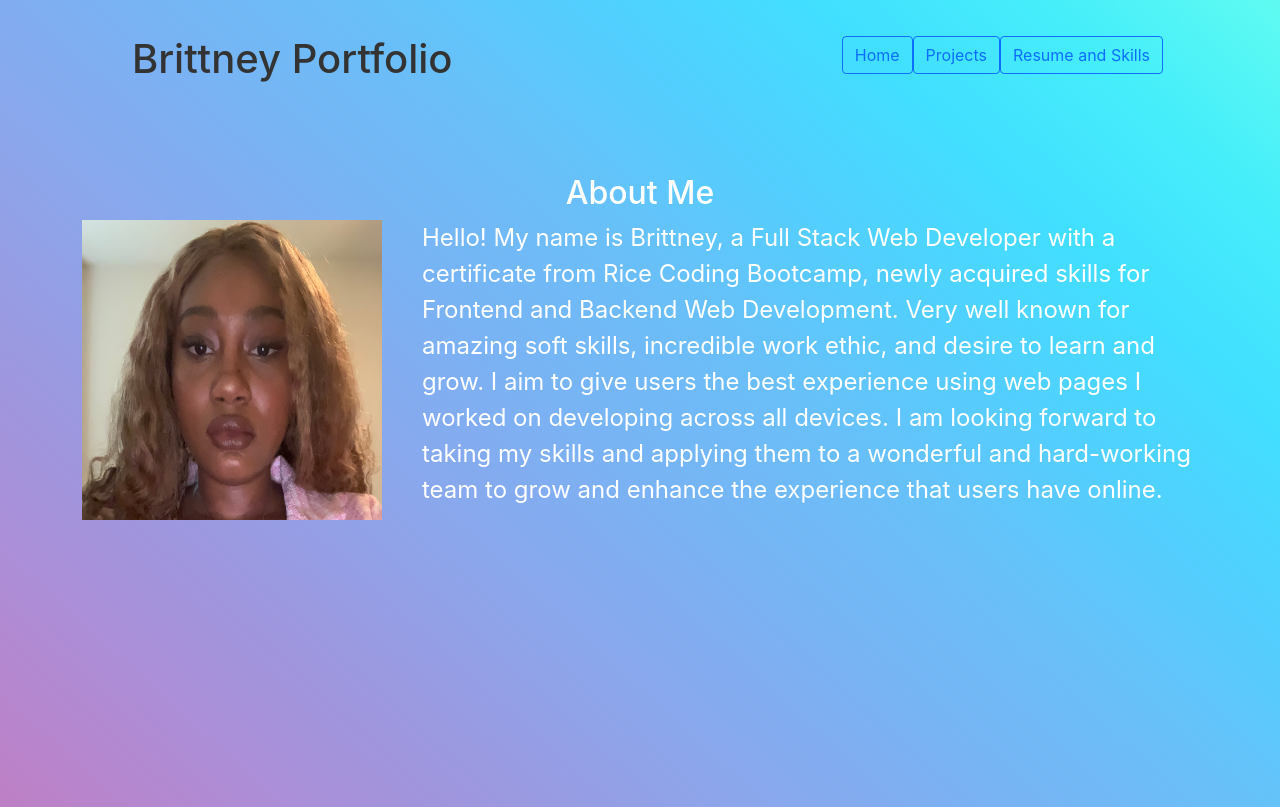
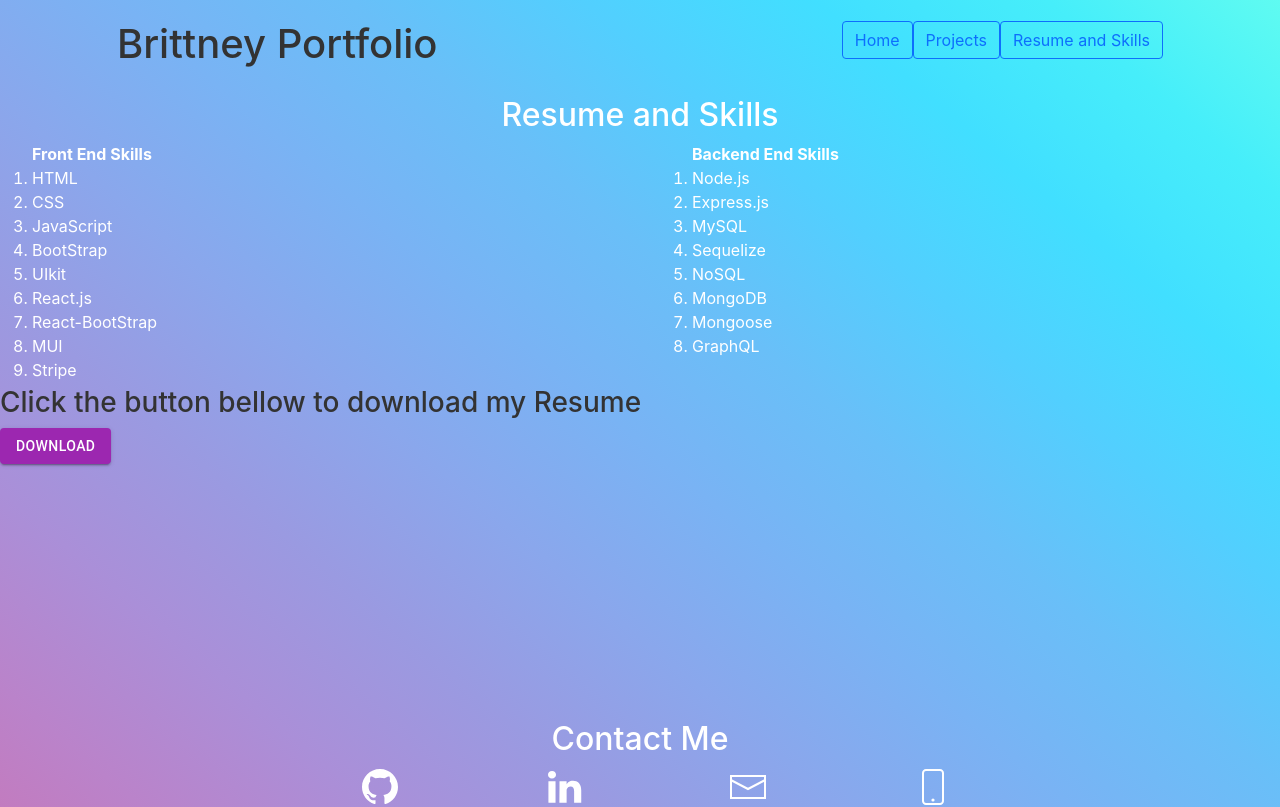
Before and after one commit to Brichardson117/brittney-react-portfolio, a React (Create React App) app in the folder brittney-portfolio/: page /resume in a window 1280 px wide. Shown: the top 807 px of the page. Built offline with nearby package versions, Linux system fonts and the light colour scheme.

Commit message:
added react router

```diff
--- a/brittney-portfolio/package.json
+++ b/brittney-portfolio/package.json
@@ -15,6 +15,7 @@
     "react": "^18.0.0",
     "react-bootstrap": "^2.4.0",
     "react-dom": "^18.0.0",
+    "react-router-dom": "^6.3.0",
     "react-scripts": "^2.1.3",
     "web-vitals": "^2.1.4"
   },
@@ -24,7 +25,7 @@
     "test": "react-scripts test",
     "eject": "react-scripts eject",
     "predeploy": "npm run build",
-     "deploy": "gh-pages -d build"
+    "deploy": "gh-pages -d build"
   },
   "eslintConfig": {
     "extends": [
--- a/brittney-portfolio/src/App.css
+++ b/brittney-portfolio/src/App.css
@@ -1,8 +1,11 @@
-html{
+* {
+  margin: 0;
+  padding: 0;
+}
+
+html {
   color: black;
   box-sizing: border-box;
-  height: 100%;
-
 }
 
 body {
@@ -21,13 +24,11 @@ body {
     #46eefa,
     #5ffbf1
   );
-  min-height: 100%;
   margin: 0;
   color: white;
-  overflow: hidden;
 }
 
-nav{
+nav {
   padding: 20px 35px;
   display: flex;
   justify-content: space-between;
@@ -37,12 +38,6 @@ nav{
   top: 0;
   background-position: 80%;
   color: white;
-
-}
-
-h1 {
-  padding: 15px;
-
 }
 
 h2 {
@@ -57,7 +52,6 @@ ul {
   justify-content: space-around;
   align-items: center;
   list-style: none;
-
 }
 
 li a {
@@ -72,14 +66,17 @@ footer {
   color: white;
   text-align: center;
   padding: 20%;
+  margin-top: auto;
 }
 
 .about-me {
   color: white;
 }
 
-
 @media screen and (max-width: 980px) {
+  h1 {
+    text-align: center;
+  }
   nav {
     padding-bottom: 0;
     justify-content: center;
@@ -90,6 +87,9 @@ footer {
 }
 
 @media screen and (max-width: 768px) {
+  h1 {
+    text-align: center;
+  }
   nav {
     padding-bottom: 0;
     justify-content: center;
@@ -99,6 +99,9 @@ footer {
 }
 
 @media screen and (max-width: 575px) {
+  h1 {
+    text-align: center;
+  }
   nav {
     padding-bottom: 0;
     justify-content: center;
--- a/brittney-portfolio/src/App.js
+++ b/brittney-portfolio/src/App.js
@@ -1,13 +1,25 @@
 import React from "react";
-import PortfolioContainer from "./Container";
+
 import Footer from "./componets/Footer";
+import NavTabs from "./componets/Nav";
+import Home from "./componets/Home";
+import Projects from "./componets/projects";
+import Resume from "./componets/Resume";
+import { BrowserRouter as Router, Routes, Route } from 'react-router-dom';
 
 function App() {
     return(
-        <>
-        <PortfolioContainer />
-         <Footer />
-        </>
+     <Router>
+         <div>
+             <NavTabs />
+             <Routes>
+                 <Route path='/' element={<Home />} />
+                 <Route path='/projects' element={<Projects />} />
+                 <Route path='/resume' element={<Resume />} />
+             </Routes>
+             <Footer />
+         </div>
+     </Router>
 
     )
 }
--- a/brittney-portfolio/src/componets/Home/index.js
+++ b/brittney-portfolio/src/componets/Home/index.js
@@ -13,17 +13,17 @@ export default function Home() {
       <br />
       <Row>
         <section className="about-me">
-          <h2 className="uk-text-center uk-panel">About Me</h2>
+          <h2 className="">About Me</h2>
           <Col>
             <img
-              className="uk-align-left uk-margin-remove-adjacen about-me-img"
+              className=" about-me-img"
               src={aboutImage}
               alt="me"
-              style={{ height: "300px", width: "300px" }}
+              style={{ height: "250px", width: "250px" }}
             />
           </Col>
           <Col>
-            <p className="uk-text-large me-body">
+            <p className="">
               Hello! My name is Brittney, a Full Stack Web Developer with a
               certificate from Rice Coding Bootcamp, newly acquired skills for
               Frontend and Backend Web Development. Very well known for amazing
--- a/brittney-portfolio/src/componets/Nav/index.js
+++ b/brittney-portfolio/src/componets/Nav/index.js
@@ -1,26 +1,33 @@
 import React from "react";
 import Container from "react-bootstrap/Container";
 import Button from "react-bootstrap/Button";
+import { Link } from "react-router-dom";
 import "../../App.css";
 
-export default function NavTabs({ currentPage, handlePageChange }) {
+export default function NavTabs() {
   return (
     <>
       <Container>
         <nav>
           <h1>Brittney Portfolio</h1>
           <ul>
+            <Link to="/">
               <Button variant="outline-primary">
-              <li onClick={() => handlePageChange("Home")}>Home</li>
+                <li>Home</li>
               </Button>
+            </Link>
+
+            <Link to="/projects">
               <Button variant="outline-primary">
-              <li onClick={() => handlePageChange("Projects")}>Projects</li>
+                <li>Projects</li>
               </Button>
+            </Link>
+
+            <Link to="/resume">
               <Button variant="outline-primary">
-              <li onClick={() => handlePageChange("Resume")}>
-                Resume and Skills
-              </li>
+                <li>Resume and Skills</li>
               </Button>
+            </Link>
           </ul>
         </nav>
       </Container>
--- a/brittney-portfolio/src/componets/ProjectTemplate/index.js
+++ b/brittney-portfolio/src/componets/ProjectTemplate/index.js
@@ -30,6 +30,15 @@ function Projects() {
       name: "E-commerce Backend",
       description:
         "Backend application for an e-commerce website to view, add, delete and update different products, tags, and categories. Built with JavaScript, Node.js, MySQL, Express.js and demoed using Insomina.",
+      gitHubLink: "https://github.com/Brichardson117/improved-bassoon",
+      deployedLink: 'https://youtu.be/Yu8h0E0yCIc',
+      src: require(`../../assets/projects/C.gif`)
+
+    },
+    {
+      name: "Global-Tech-Nomad",
+      description:
+        "A MERN application for digital Nomadads to find their next internation destination ",
       gitHubLink: "https://github.com/Brichardson117/improved-bassoon",
       deployedLink: 'https://youtu.be/Yu8h0E0yCIc',
       src: require(`../../assets/projects/C.gif`)
```
Also changed, not shown: 1 other file (tests, documents, lock files or other folders). Lines whose indentation alone changed are shown as unchanged.
